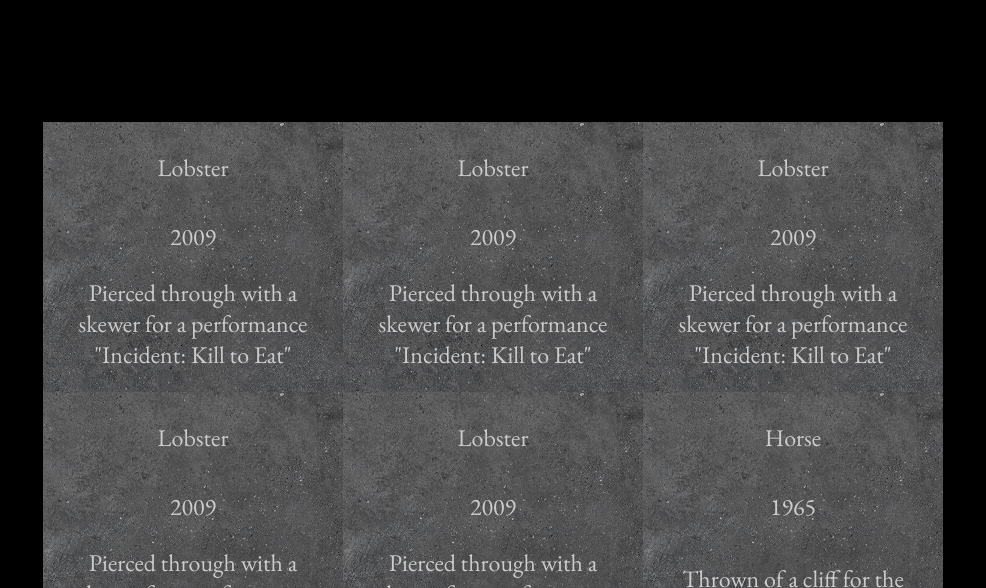
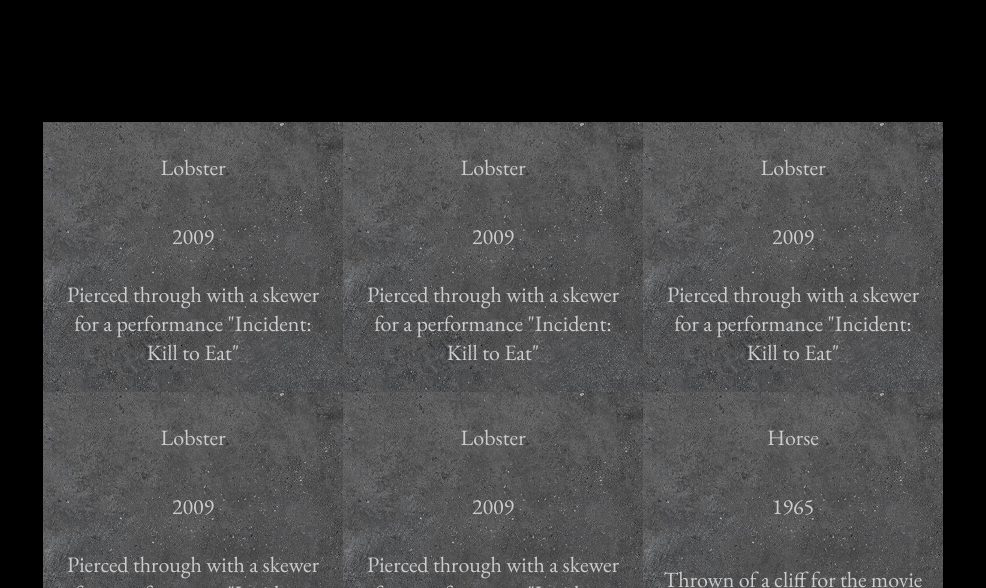
Before and after one commit to thosekilledforart/thosekilledforart.github.io, a plain HTML site: page index.html in a window 1280 px wide. Shown: the part 212-800 px from the top of the page, without its empty margins (147-1133 px from the left). Drawn offline with nearby package versions, Linux system fonts and the light colour scheme.

Commit message:
changed font size

```diff
--- a/style.css
+++ b/style.css
@@ -61,6 +61,8 @@ h1 {
     width: 300px;
     height: 270px;
     padding: 1rem;
+    padding-left: 1.2rem;
+    padding-right: 1.2rem;
     padding-bottom: 1.4rem;
     background-image: var(--background-row);
 }
@@ -80,7 +82,7 @@ h1 {
     justify-content: center;
     align-items: center;
     text-align: center;
-    font-size: 1.5rem;
+    font-size: 22px;
 }
 
 .who {
```
